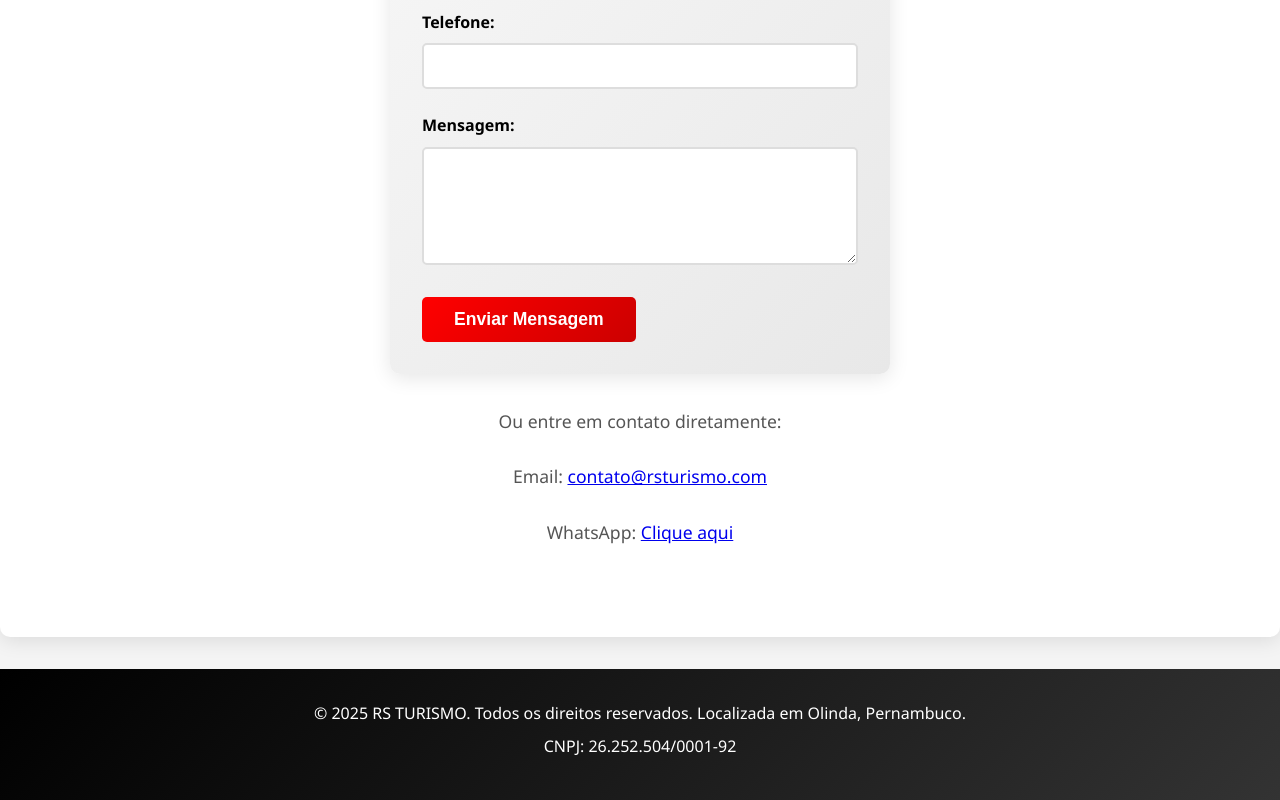
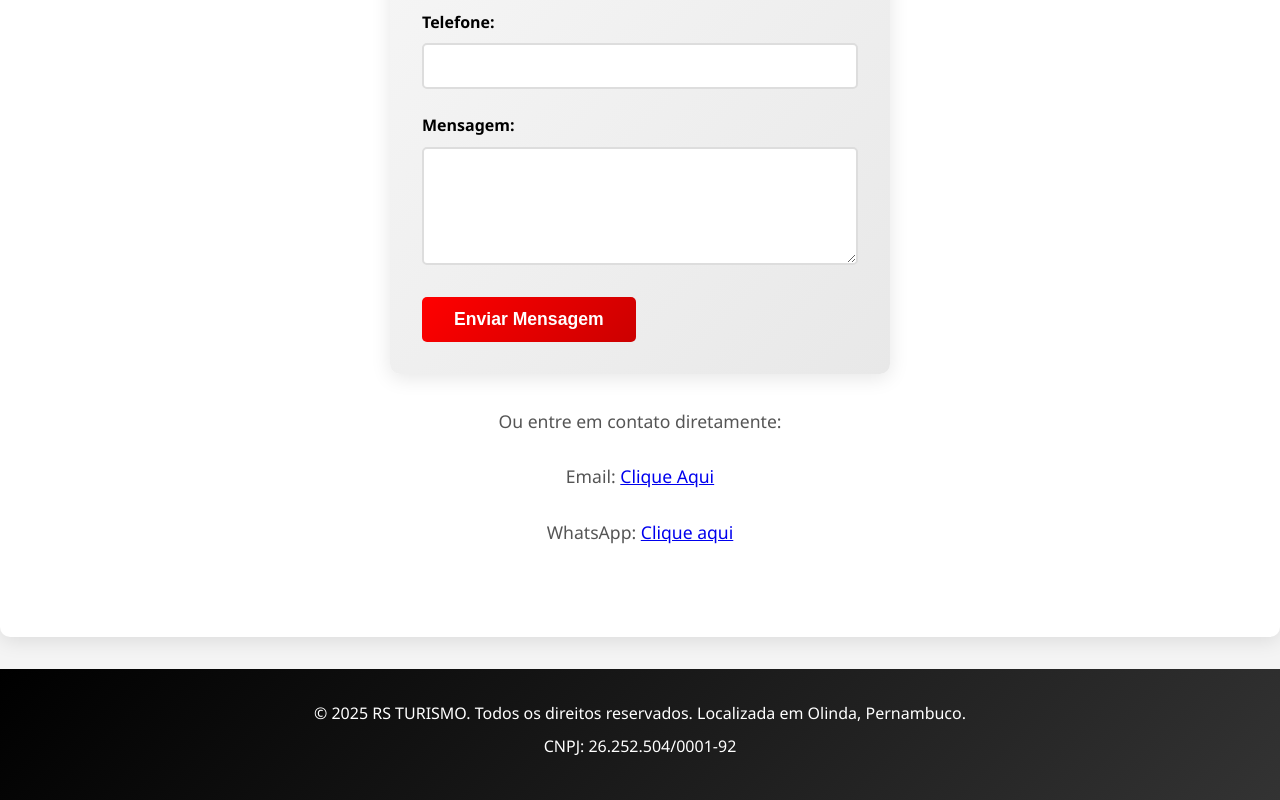
Before and after one commit to HevertonMonteiro/site-rs-turismo, a plain HTML site: page contato.html in a window 1280 px wide. Shown: the part 557-1357 px from the top of the page. Drawn offline with Linux system fonts and the light colour scheme.

Commit message:
Alterar texto do link de email para 'Clique Aqui'

```diff
--- a/contato.html
+++ b/contato.html
@@ -42,7 +42,7 @@
                 <button type="submit">Enviar Mensagem</button>
             </form>
             <p style="text-align: center; margin-top: 2rem;">Ou entre em contato diretamente:</p>
-            <p style="text-align: center;">Email: <a href="mailto:contato@rsturismo.com">contato@rsturismo.com</a></p>
+            <p style="text-align: center;">Email: <a href="mailto:contato@rsturismo.com">Clique Aqui</a></p>
             <p style="text-align: center;">WhatsApp: <a href="https://wa.me/5581996452883" target="_blank">Clique aqui</a></p>
         </div>
     </section>
```
